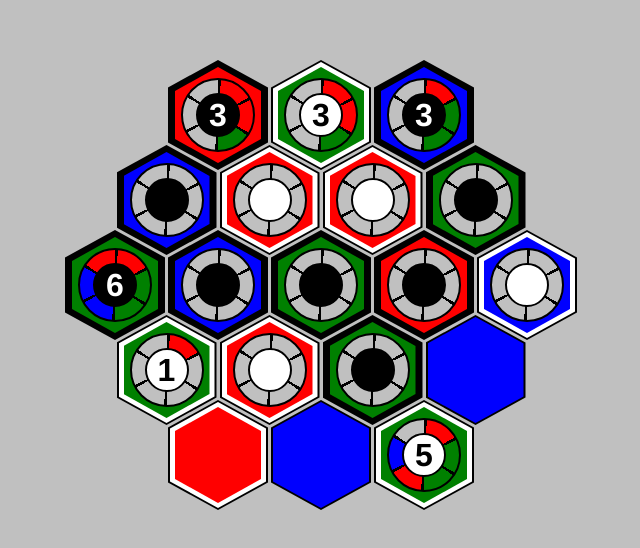
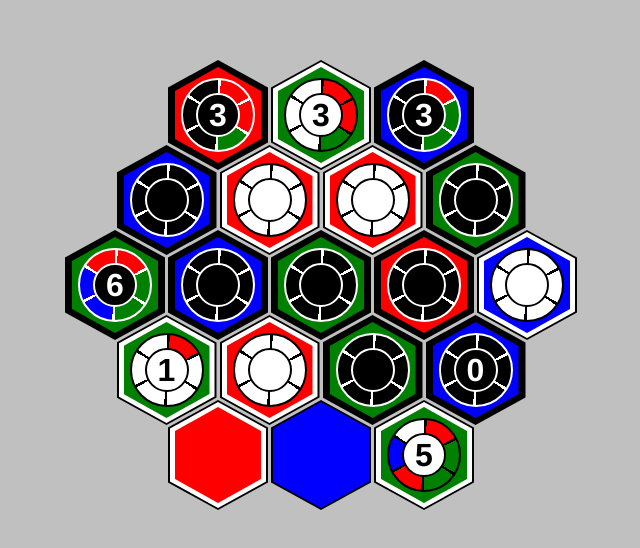
Before and after one commit to mwallace999/nexus-new, a Vue app: page / in a window 1280 px wide. Shown: the top 548 px of the page, without its empty margins (319-959 px from the left). Built offline with nearby package versions, Linux system fonts and the light colour scheme.

Commit message:
B&W border styling

```diff
--- a/src/components/board/BoardLayout.vue
+++ b/src/components/board/BoardLayout.vue
@@ -116,7 +116,9 @@ export default {
         },
         {
           hexColor: 'blue',
-          hexBorderColor: 'blue',
+          hexBorderColor: 'black',
+          tokenPlayer: 1,
+          tokenLevelArray: []
         }
       ],
       [
--- a/src/components/board/TokenLayout.vue
+++ b/src/components/board/TokenLayout.vue
@@ -1,6 +1,6 @@
 <template>
-  <div class="token" :style="{ background: tokenLevelGradient, /* visibility: tokenLevelArray?.length ? 'visibile' : 'hidden' */ }">
-    <div class="inner-token" :style="{ backgroundColor: tokenPlayer === 1 ? 'black' : 'white', /*visibility: 'visible'*/ }">
+  <div class="token" :style="{ background: tokenLevelGradient, /* visibility: tokenLevelArray?.length ? 'visibile' : 'hidden' */ borderColor: tokenPlayer === 1 ? 'white' : 'black'}">
+    <div class="inner-token" :style="{ backgroundColor: tokenPlayer === 1 ? 'black' : 'white', /*visibility: 'visible'*/ borderColor: tokenPlayer === 1 ? 'white' : 'black'}">
       <h1 :style="{ color: tokenPlayer === 1 ? 'white' : 'black'}">
         {{ this.tokenLevelArray?.length }}
       </h1>
@@ -23,9 +23,9 @@ export default {
     tokenLevelGradient() {
       const gradArray = [];
       for (let i = 0; i < 6; i++) {
-        const levelColor = this.tokenLevelArray?.[i] ?? 'silver';
+        const levelColor = this.tokenLevelArray?.[i] || (this.tokenPlayer === 1 ? 'black' : 'white');
         // Styling for each wedge of token
-        gradArray.push(`black ${i * 60}deg ${i * 60 + 5}deg, ${levelColor} ${i * 60 + 5}deg ${i * 60 + 60}deg`);
+        gradArray.push(`${this.tokenPlayer === 1 ? 'white' : 'black'} ${i * 60}deg ${i * 60 + 5}deg, ${levelColor} ${i * 60 + 5}deg ${i * 60 + 60}deg`);
       }
       const returnStr = 'conic-gradient(' + gradArray.join(',') + ')';
       return returnStr;
@@ -58,6 +58,6 @@ export default {
   display: flex;
   justify-content: center;
   align-items: center;
-  border: solid black 2px
+  border: solid 2px
 }
 </style>
```
